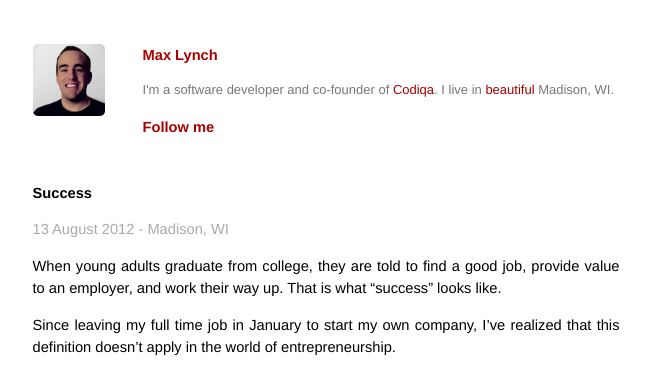
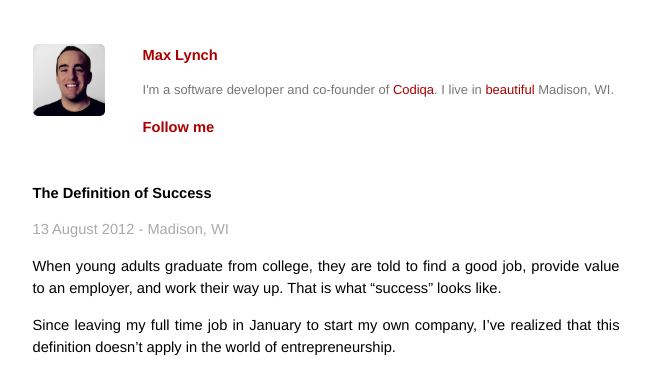
Before and after one commit to mlynch/mlynch.github.com, a Jekyll site: the page built from _posts/2012-08-13-success.markdown, in a window 1280 px wide. Shown: the top 376 px of the page, without its empty margins (314-965 px from the left). Built offline with Jekyll 4.4.1, drawn with Linux system fonts in a browser that asks for light colours; nearby versions of some CDN libraries; Markdown is read by kramdown in place of the engine named in the settings; comment, search, counter and statistics services are not loaded.

Commit message:
Title change

```diff
--- a/_posts/2012-08-13-success.markdown
+++ b/_posts/2012-08-13-success.markdown
@@ -1,6 +1,6 @@
 ---
 layout: post
-title: "Success"
+title: "The Definition of Success"
 category: Blog
 tags: startups life
 year: 2012
```
